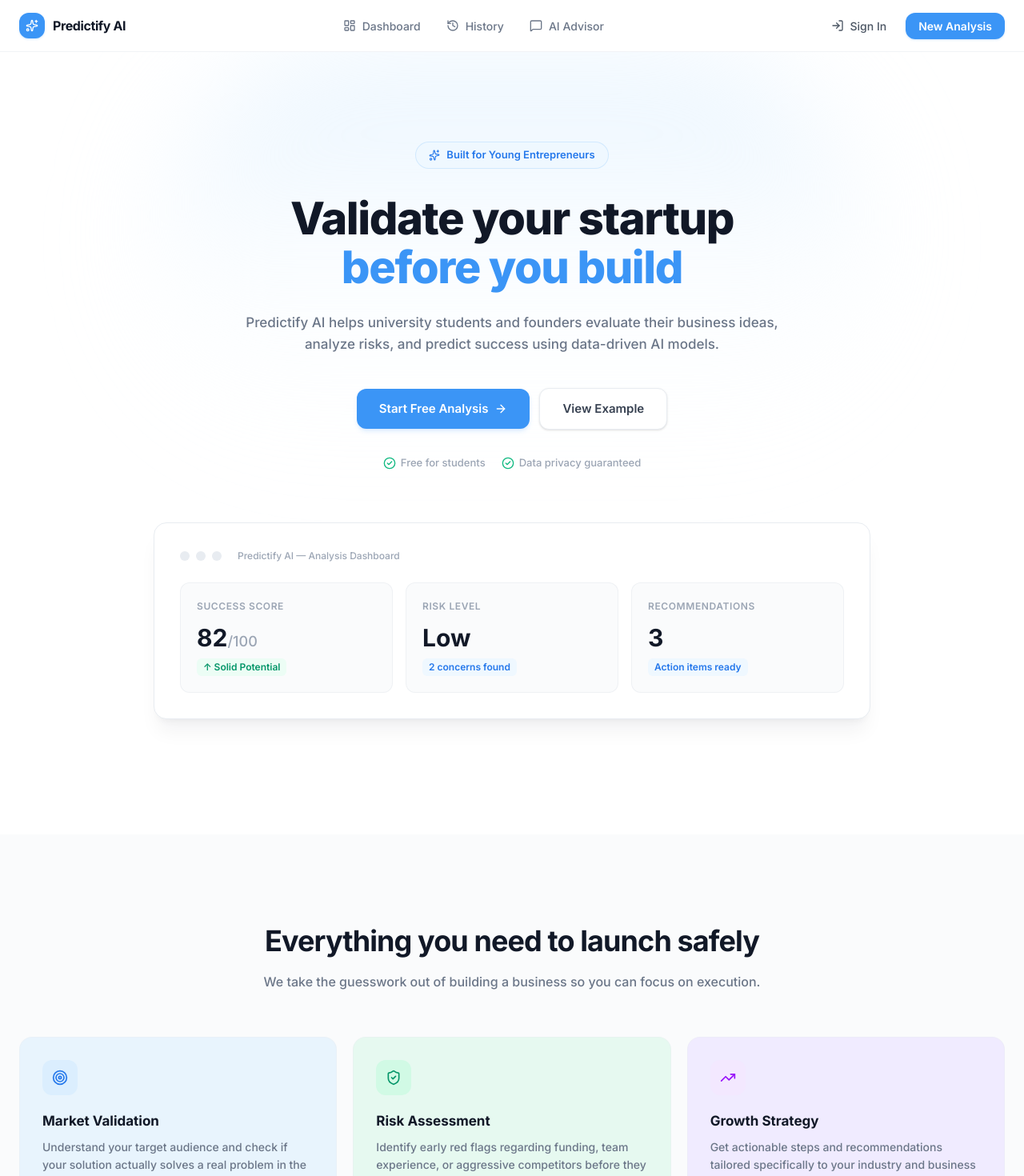
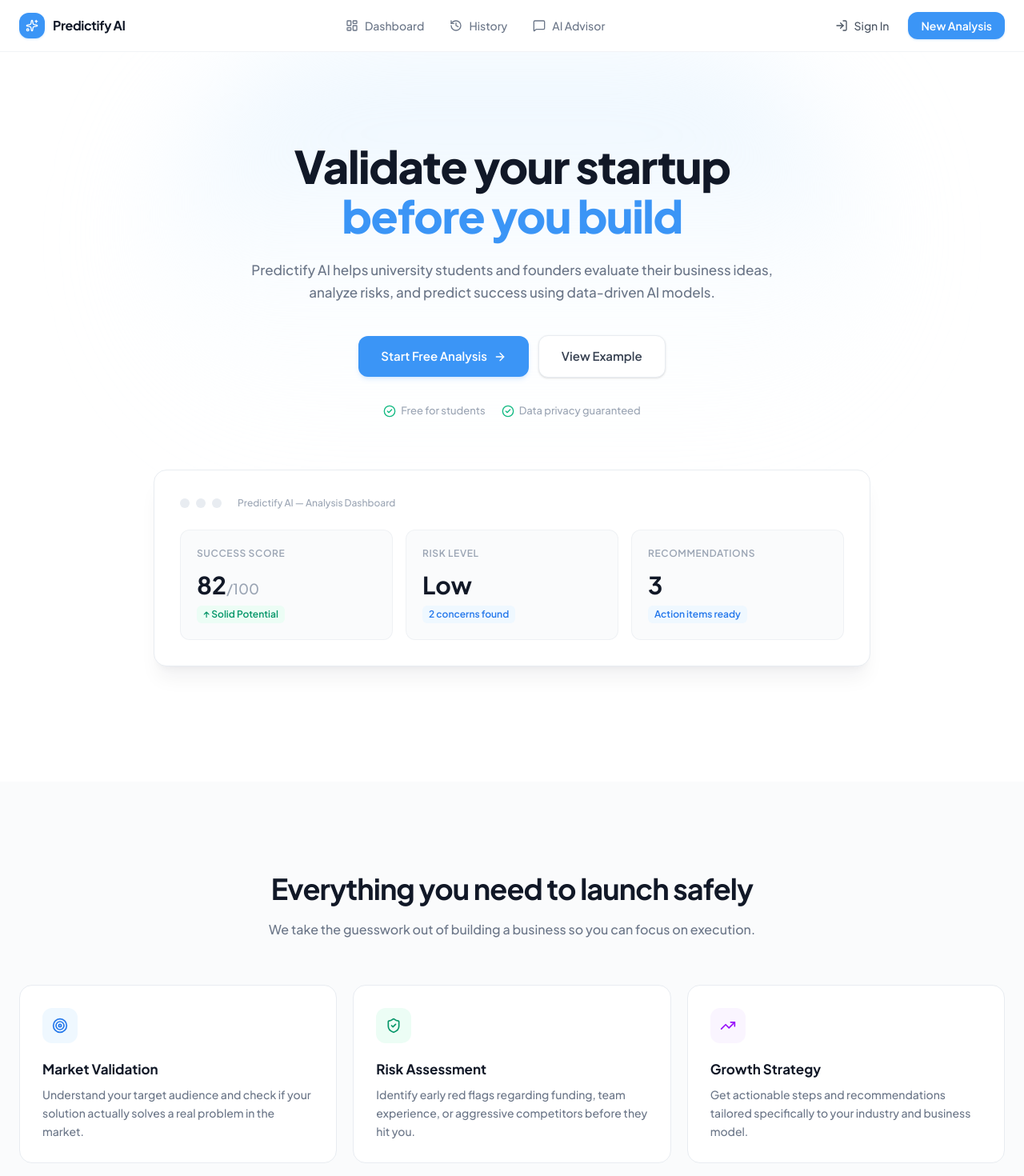
Before and after one commit to osos2-design/Amr-Team-Project-Grad, a React (Vite) app: page / in a window 1280 px wide. Shown: the top 1470 px of the page at 80% size. Built offline with nearby package versions, Linux system fonts and the light colour scheme.

Commit message:
style: change font to Plus Jakarta Sans, remove hero badge, and convert feature cards to clean white borders

```diff
--- a/index.html
+++ b/index.html
@@ -7,7 +7,7 @@
     <meta name="description" content="Predictify AI — Validate your startup idea with data-driven AI models. Risk analysis, market validation, and growth strategy for young entrepreneurs." />
     <link rel="preconnect" href="https://fonts.googleapis.com">
     <link rel="preconnect" href="https://fonts.gstatic.com" crossorigin>
-    <link href="https://fonts.googleapis.com/css2?family=Inter:wght@400;500;600;700;800&display=swap" rel="stylesheet">
+    <link href="https://fonts.googleapis.com/css2?family=Plus+Jakarta+Sans:wght@400;500;600;700;800&display=swap" rel="stylesheet">
     <title>Predictify AI — Validate Before You Build</title>
   </head>
   <body>
--- a/src/index.css
+++ b/src/index.css
@@ -62,7 +62,7 @@
   --color-pastel-orange: #FFF0E5;
   --color-pastel-yellow: #FEF9E7;
 
-  --font-sans: 'Inter', -apple-system, BlinkMacSystemFont, 'Segoe UI', sans-serif;
+  --font-sans: 'Plus Jakarta Sans', -apple-system, BlinkMacSystemFont, 'Segoe UI', sans-serif;
 }
 
 @layer base {
--- a/src/pages/Landing.tsx
+++ b/src/pages/Landing.tsx
@@ -120,17 +120,6 @@ export default function Landing() {
           variants={staggerContainer(0.08)}
           className="relative z-10 flex flex-col items-center text-center max-w-3xl mx-auto"
         >
-          {/* Badge — Scale Pop entrance */}
-          <motion.div
-            variants={gridStaggerItem}
-            className="inline-flex items-center gap-2 px-4 py-1.5 rounded-full bg-primary-50 text-primary-600 text-[13px] font-semibold mb-8 border border-primary-200/60"
-          >
-            <motion.div animate={{ rotate: [0, 15, -15, 0] }} transition={{ duration: 2, repeat: Infinity, repeatDelay: 3 }}>
-              <Sparkles className="w-3.5 h-3.5" />
-            </motion.div>
-            Built for Young Entrepreneurs
-          </motion.div>
-
           {/* Title — Fade Slide with stagger */}
           <motion.h1
             variants={listStaggerItem}
@@ -252,16 +241,16 @@ export default function Landing() {
             className="grid grid-cols-1 md:grid-cols-3 gap-5"
           >
             {[
-              { icon: Target, title: 'Market Validation', desc: 'Understand your target audience and check if your solution actually solves a real problem in the market.', bg: 'bg-pastel-blue', iconBg: 'bg-primary-100', iconColor: 'text-primary-600' },
-              { icon: ShieldCheck, title: 'Risk Assessment', desc: 'Identify early red flags regarding funding, team experience, or aggressive competitors before they hit you.', bg: 'bg-pastel-green', iconBg: 'bg-accent-100', iconColor: 'text-accent-600' },
-              { icon: TrendingUp, title: 'Growth Strategy', desc: 'Get actionable steps and recommendations tailored specifically to your industry and business model.', bg: 'bg-pastel-purple', iconBg: 'bg-purple-100', iconColor: 'text-purple-600' }
+              { icon: Target, title: 'Market Validation', desc: 'Understand your target audience and check if your solution actually solves a real problem in the market.', iconBg: 'bg-primary-50', iconColor: 'text-primary-600' },
+              { icon: ShieldCheck, title: 'Risk Assessment', desc: 'Identify early red flags regarding funding, team experience, or aggressive competitors before they hit you.', iconBg: 'bg-accent-50', iconColor: 'text-accent-600' },
+              { icon: TrendingUp, title: 'Growth Strategy', desc: 'Get actionable steps and recommendations tailored specifically to your industry and business model.', iconBg: 'bg-purple-50', iconColor: 'text-purple-600' }
             ].map((feature, i) => (
               <motion.div
                 key={i}
                 variants={gridStaggerItem}
                 whileHover={{ y: -6, scale: 1.02, transition: { ...gentleSpring } }}
                 whileTap={{ scale: 0.98 }}
-                className={`${feature.bg} rounded-2xl p-7 border border-surface-200/40 hover:shadow-lg hover:shadow-surface-900/5 transition-shadow cursor-default group`}
+                className="bg-white rounded-2xl p-7 border border-surface-200 hover:border-primary-200 hover:shadow-xl hover:shadow-primary-500/5 transition-all cursor-default group"
               >
                 <motion.div
                   whileHover={{ rotate: [0, -10, 10, 0] }}
```
